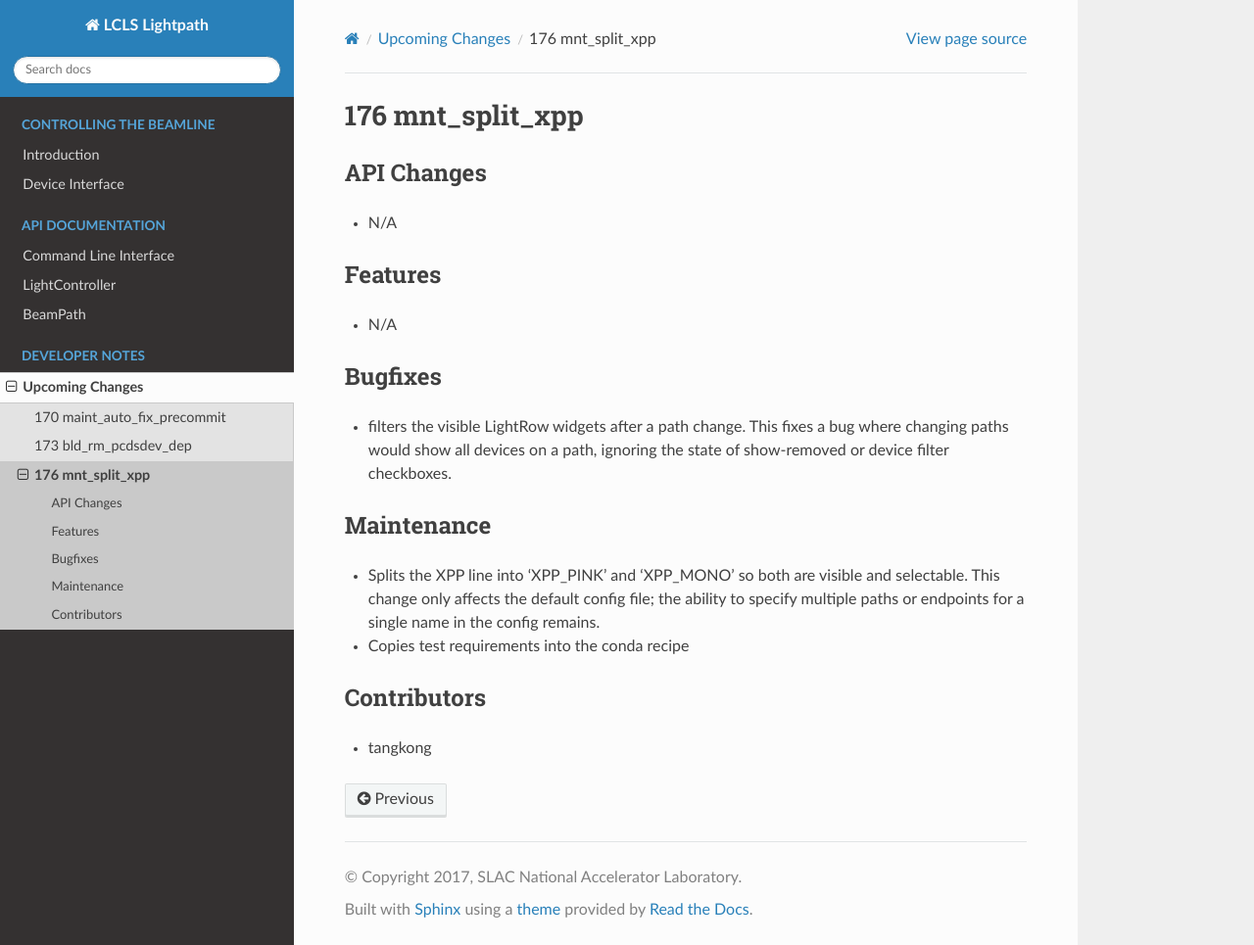
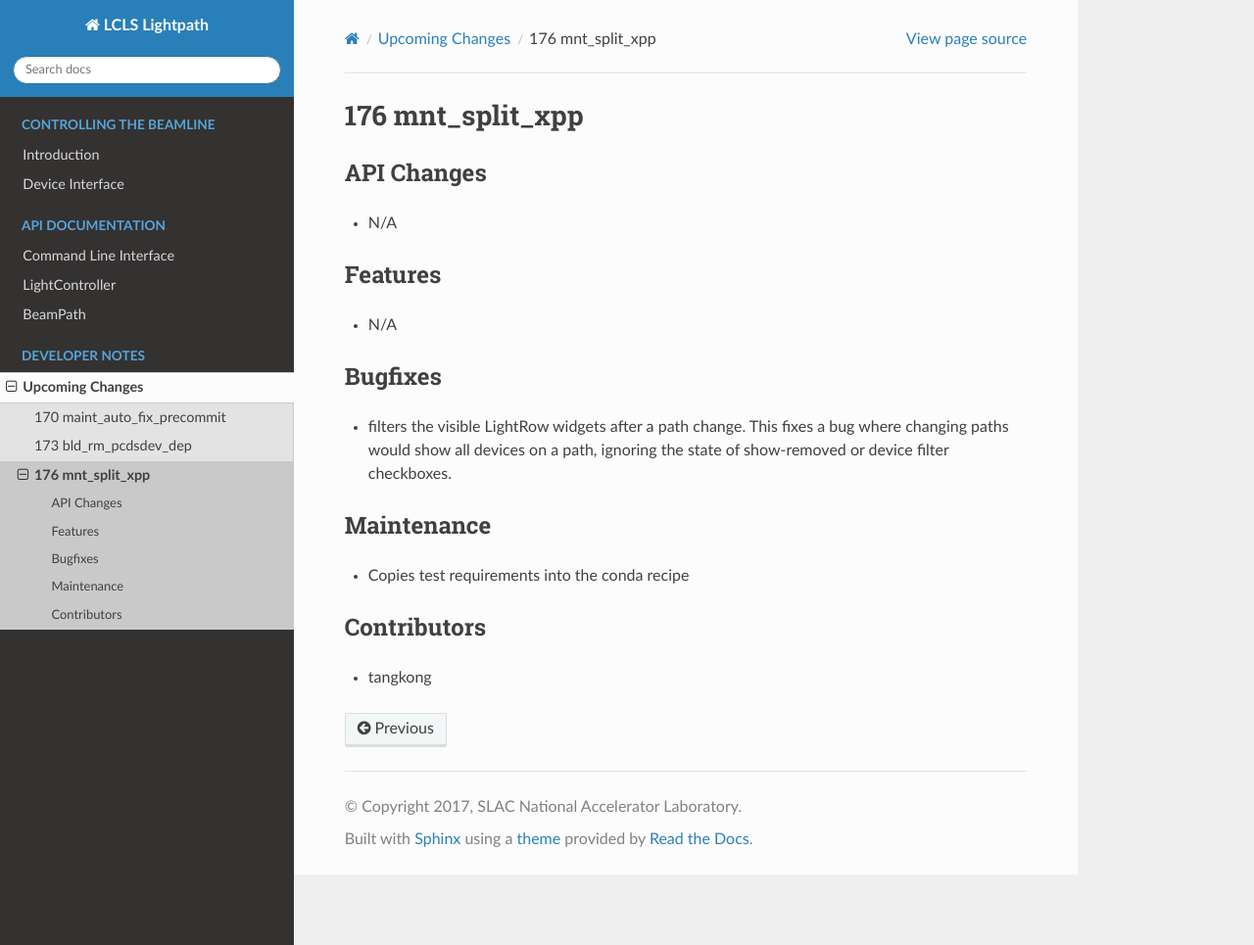
Before and after one commit to pcdshub/lightpath, a Sphinx documentation site: the page built from docs/source/upcoming_release_notes/176-mnt_split_xpp.rst, in a window 1280 px wide and 965 px high. Shown: the whole window at 98% size. Built offline with Sphinx 7.4.7 and the Read the Docs theme 2.0.0, drawn with Linux system fonts in a browser that asks for light colours.

Commit message:
Revert relevant bits of pre-release notes

```diff
--- a/docs/source/upcoming_release_notes/176-mnt_split_xpp.rst
+++ b/docs/source/upcoming_release_notes/176-mnt_split_xpp.rst
@@ -15,7 +15,6 @@ Bugfixes
 
 Maintenance
 -----------
-- Splits the XPP line into 'XPP_PINK' and 'XPP_MONO' so both are visible and selectable.  This change only affects the default config file; the ability to specify multiple paths or endpoints for a single name in the config remains.
 - Copies test requirements into the conda recipe
 
 Contributors
```
